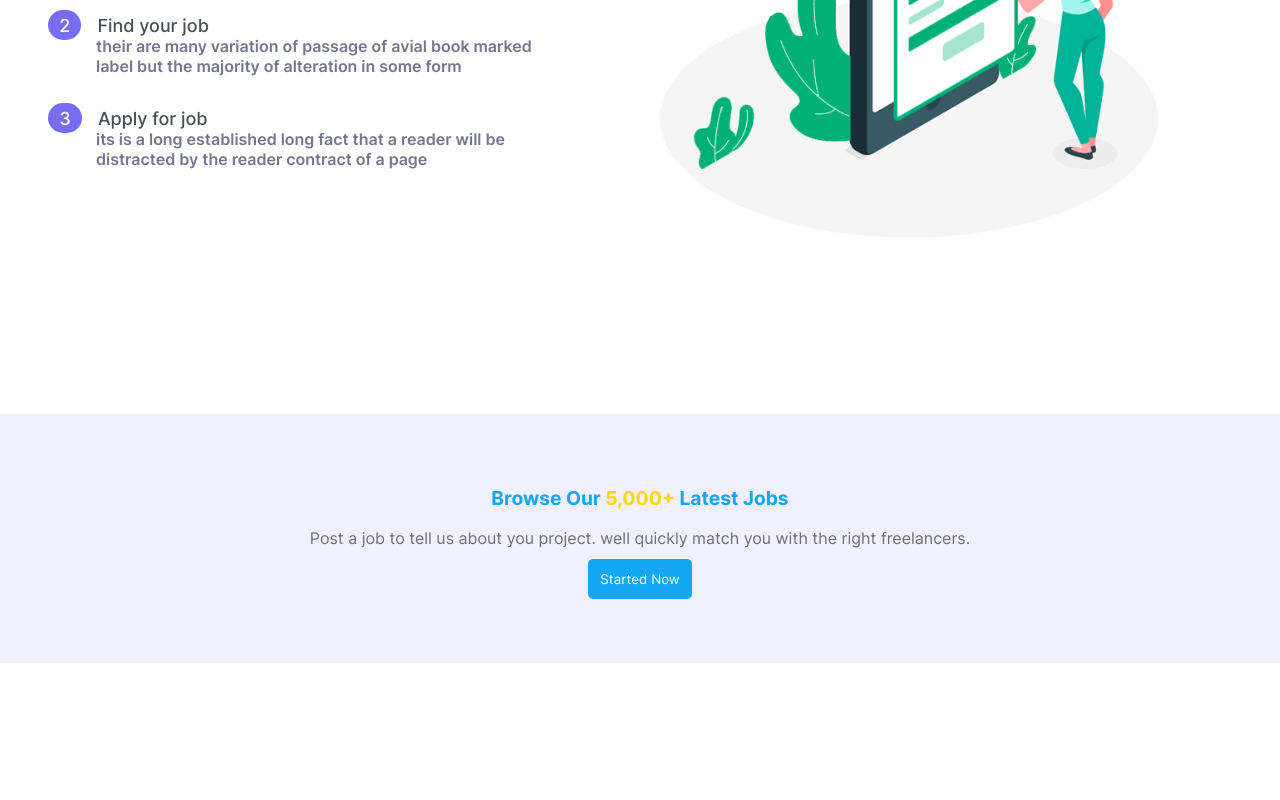
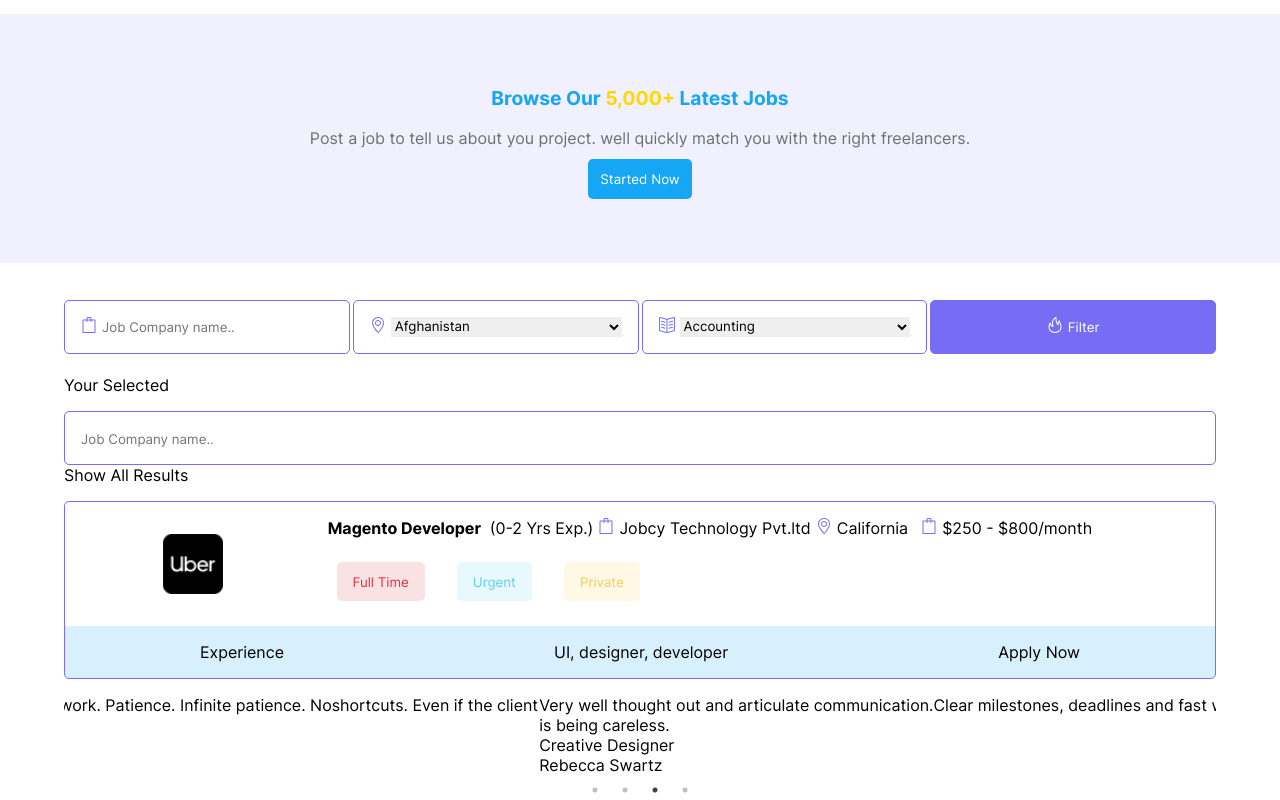
Before and after one commit to mawaisismail/codeHire-web-app-dev, a Next.js app: page / in a window 1280 px wide. Shown: the part 3350-4150 px from the top of the page. Before the commit the page ends 4013 px from the top, so only its background shows below. Built offline with nearby package versions, Linux system fonts and the light colour scheme.

Commit message:
Fixed spacing

```diff
--- a/src/components/UserJob/UserJob.module.scss
+++ b/src/components/UserJob/UserJob.module.scss
@@ -1,5 +1,6 @@
 .Container {
   .row_one {
+    margin: 2rem 0 0 0;
     display: grid;
     @media (min-width: 768px) {
       grid-template-columns: repeat(auto-fit, minmax(200px, 1fr));
--- a/src/pages/index.tsx
+++ b/src/pages/index.tsx
@@ -6,6 +6,7 @@ import { GGetInTouch } from "@/components/common/getInTouch/g-getInTouch";
 import { NavComp } from "@/components/Nav_Com/NavComp";
 import { JobWork } from "@/components/JobWork/JobWork";
 import { Client } from "@/components/Browse/Client";
+import { Slide } from "@/components/Slide/Slide";
 const Pages = () => {
   return (
     <div>
@@ -14,9 +15,10 @@ const Pages = () => {
       <BrowserJob />
       <JobNav />
       <NavComp />
-      <UserJob />
       <JobWork />
       <Client />
+      <UserJob />
+      <Slide />
     </div>
   );
 };
```
